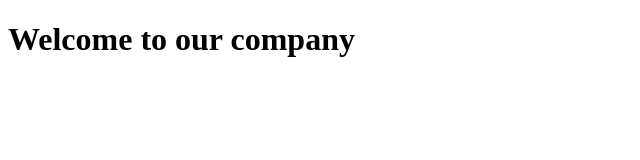
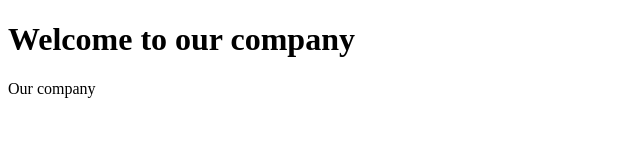
Before and after one commit to julynzhr16/eval_git_July, a plain HTML site: page index.html in a window 1280 px wide. Shown: the whole page, without its empty margins (0-640 px from the left). Drawn offline with Linux system fonts and the light colour scheme.

Commit message:
Update content in index.html

```diff
--- a/index.html
+++ b/index.html
@@ -7,5 +7,6 @@
 </head>
 <body>
     <h1>Welcome to our company</h1>
+    <p>Our company</p>
 </body>
 </html>
```
